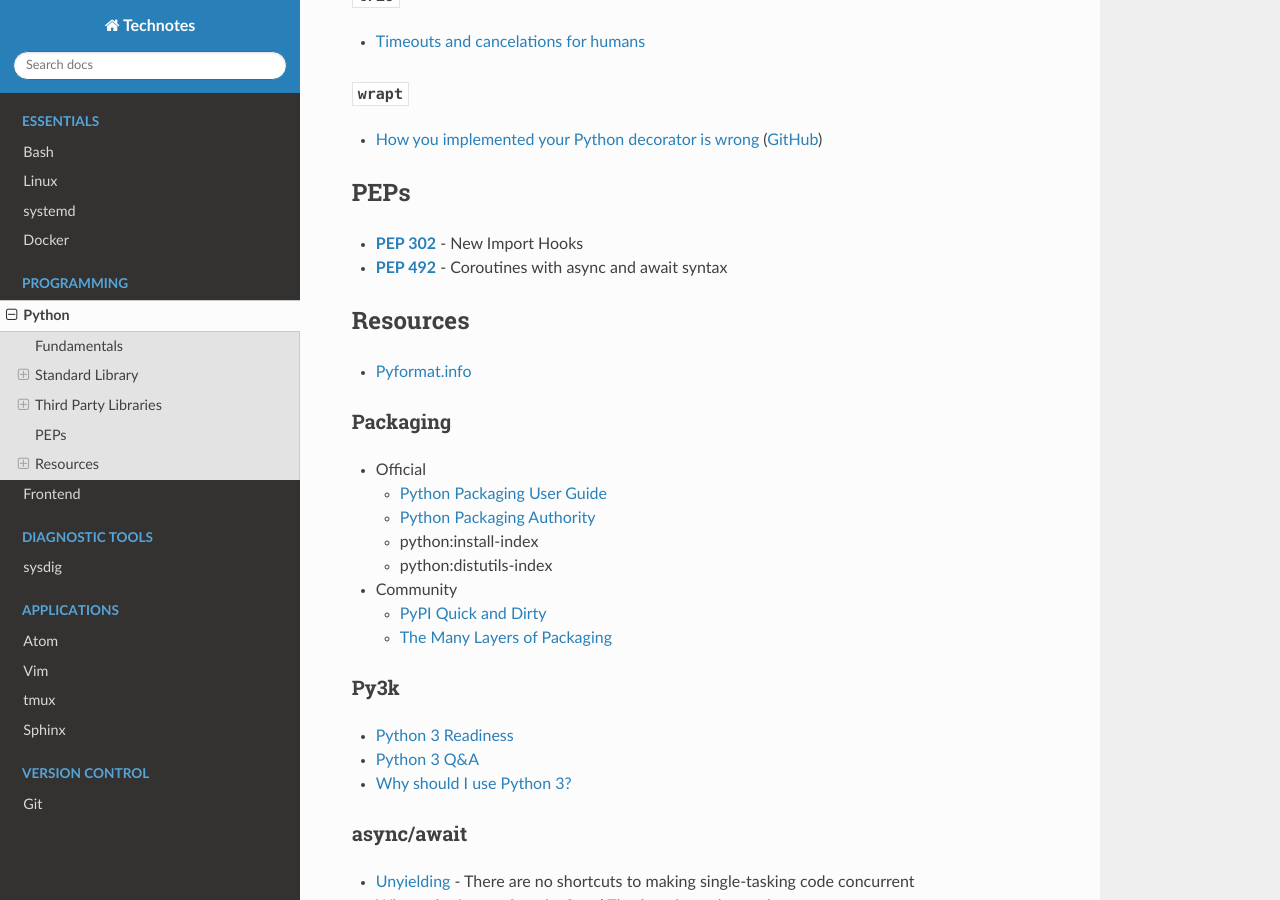
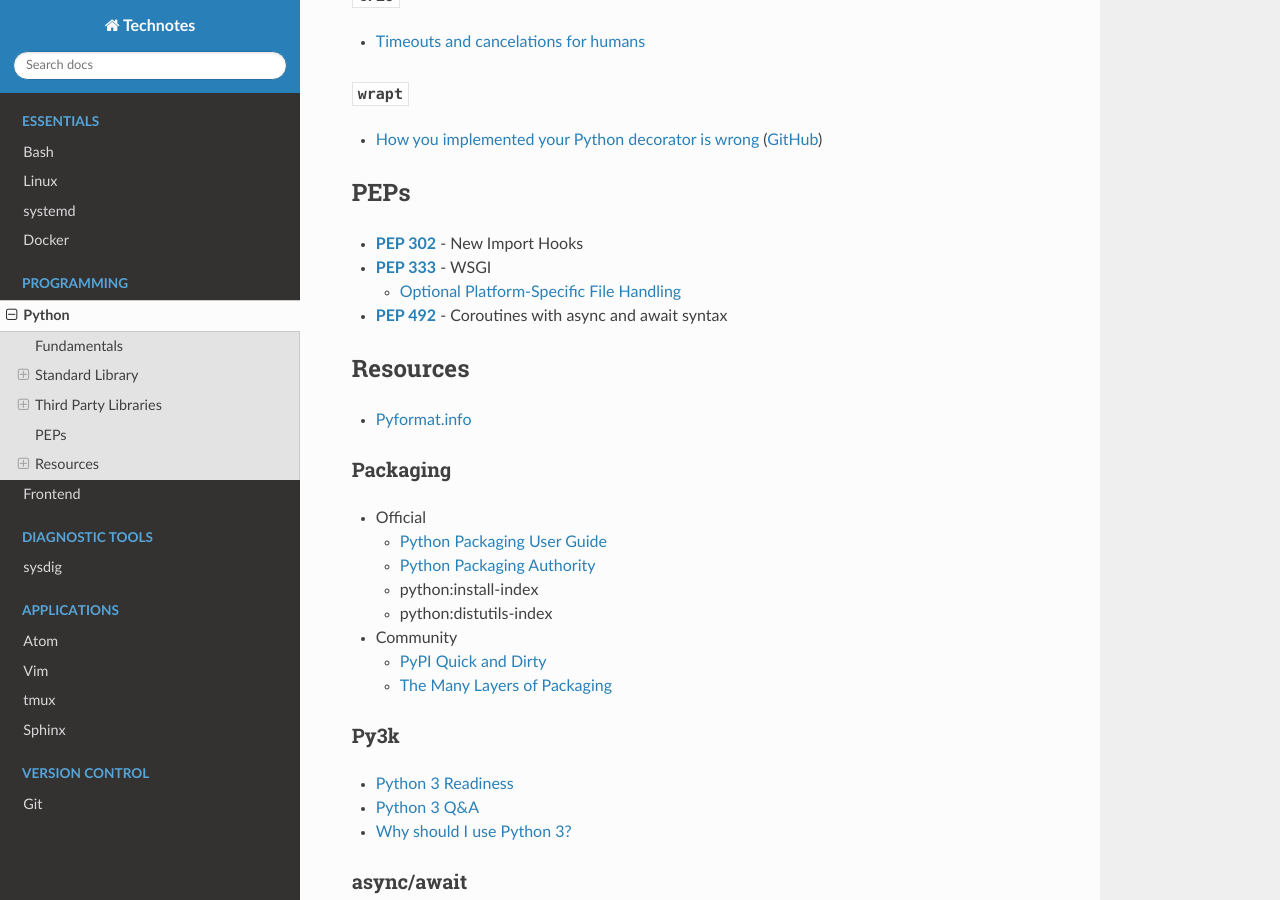
Before and after one commit to heterotopian/technotes, a Sphinx documentation site: the page built from source/python.rst, in a window 1280 px wide and 900 px high, scrolled down 2300 px. Built offline with Sphinx 7.4.7 and the Read the Docs theme 2.0.0, drawn with Linux system fonts in a browser that asks for light colours.

Commit message:
Minor changes

```diff
--- a/source/python.rst
+++ b/source/python.rst
@@ -158,6 +158,10 @@ PEPs
 ====
 
 - :pep:`302` - New Import Hooks
+- :pep:`333` - WSGI
+
+  - `Optional Platform-Specific File Handling <https://www.python.org/dev/peps/pep-0333/#optional-platform-specific-file-handling>`_
+
 - :pep:`492` - Coroutines with async and await syntax
 
 
```
